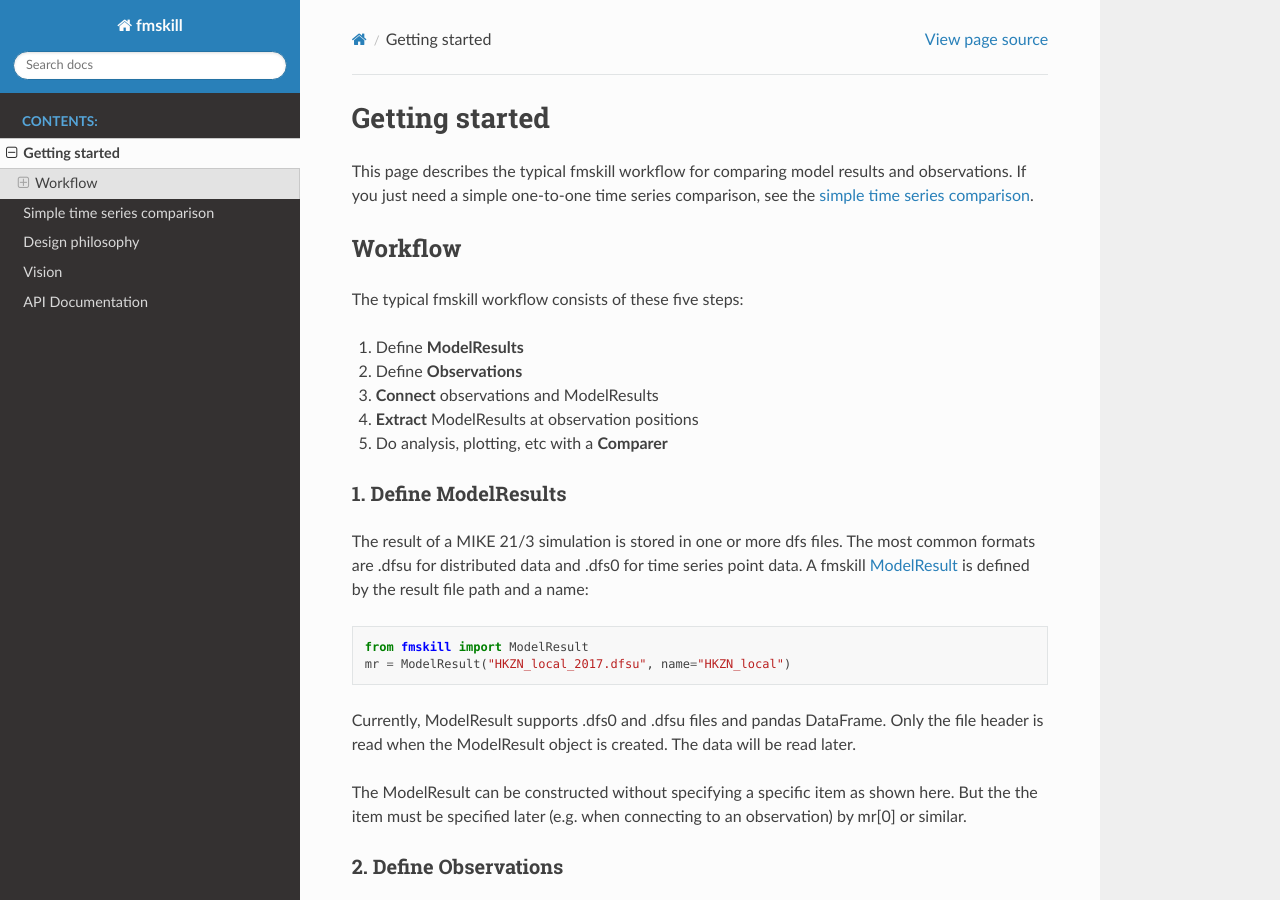
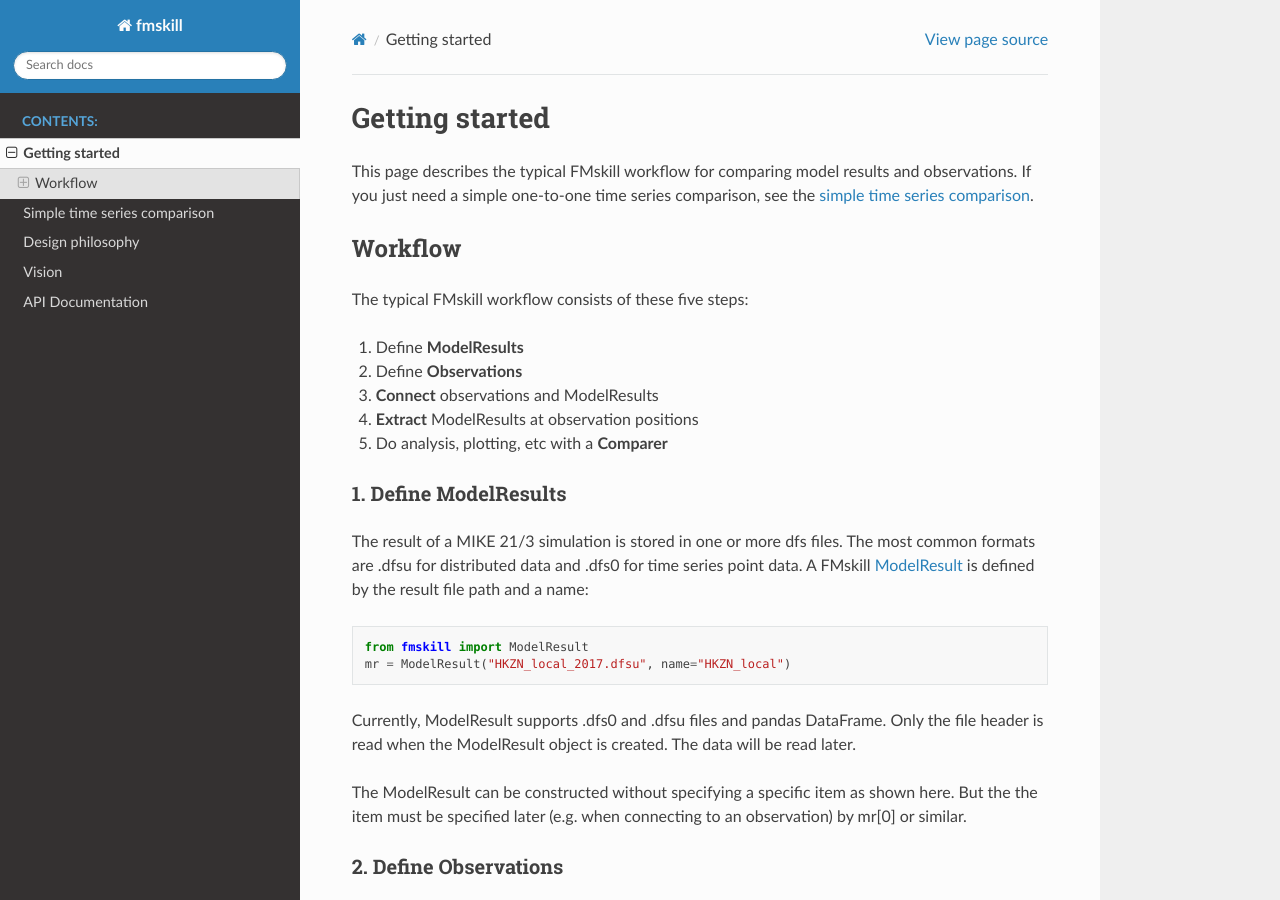
Before and after one commit to DHI/modelskill, a Sphinx documentation site: the page built from docs/getting_started.rst, in a window 1280 px wide and 900 px high. Built offline with Sphinx 7.4.7 and the Read the Docs theme 2.0.0, drawn with Linux system fonts in a browser that asks for light colours.

```diff
--- a/docs/getting_started.rst
+++ b/docs/getting_started.rst
@@ -3,14 +3,14 @@
 Getting started
 ###############
 
-This page describes the typical fmskill workflow for comparing
+This page describes the typical FMskill workflow for comparing
 model results and observations. If you just need a simple one-to-one
 time series comparison, see the `simple time series comparison <simple_compare.html>`_.
 
 Workflow
 ********
 
-The typical fmskill workflow consists of these five steps:
+The typical FMskill workflow consists of these five steps:
 
 #. Define **ModelResults**
 #. Define **Observations**
@@ -24,7 +24,7 @@ The typical fmskill workflow consists of these five steps:
 
 The result of a MIKE 21/3 simulation is stored in one or more dfs files.
 The most common formats are .dfsu for distributed data and .dfs0 for
-time series point data. A fmskill `ModelResult <api.html#fmskill.model.ModelResult>`_ is defined by the
+time series point data. A FMskill `ModelResult <api.html#fmskill.model.ModelResult>`_ is defined by the
 result file path and a name:
 
 .. code-block:: python
--- a/docs/organization.rst
+++ b/docs/organization.rst
@@ -8,7 +8,7 @@ xxx
 Core concepts
 *************
 
-fmskill is an object-oriented package built around a few basic concepts:
+FMskill is an object-oriented package built around a few basic concepts:
 
 * ModelResult: defined by a MIKE FM output (.dfsu or .dfs0 file), observations can be added to a ModelResult
 * Observation: e.g. point or track observation
```
Also changed, not shown: README.md (+3 -3 lines), docs/design.rst (+3 -3 lines), docs/vision.rst (+4 -4 lines), vision.md (+4 -4 lines).
